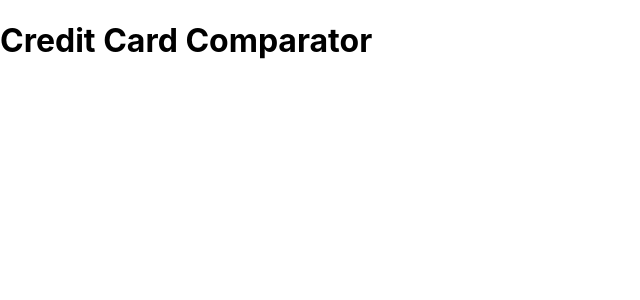
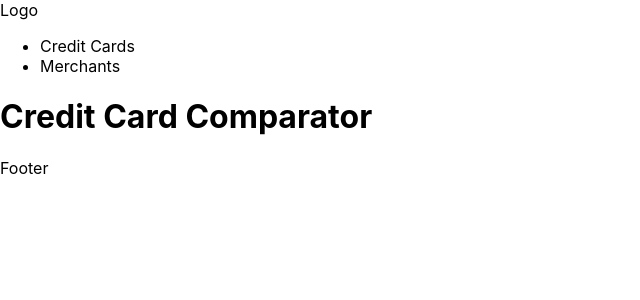
Before and after one commit to LaurieGami/creditcard-comparor, a Next.js app: page / in a window 1280 px wide. Shown: the top 300 px of the page, without its empty margins (0-640 px from the left). Built offline with nearby package versions, Linux system fonts and the light colour scheme.

Commit message:
Created a header and footer component and installed Material UI

```diff
--- /dev/null
+++ b/components/Footer/Footer.tsx
@@ -0,0 +1,11 @@
+import React from "react";
+
+const Footer = () => {
+    return (
+        <footer>
+            Footer
+        </footer>
+    );
+};
+
+export default Footer;
--- /dev/null
+++ b/components/Header/index.tsx
@@ -0,0 +1,17 @@
+import React from "react";
+
+const Header = () => {
+    return (
+        <header>
+            <div>Logo</div>
+            <nav>
+                <ul>
+                    <li>Credit Cards</li>
+                    <li>Merchants</li>
+                </ul>
+            </nav>
+        </header>
+    );
+};
+
+export default Header;
--- a/components/Layout/index.tsx
+++ b/components/Layout/index.tsx
@@ -1,7 +1,16 @@
 import React from "react";
 
+import Header from "components/Header";
+import Footer from "components/Footer/Footer";
+
 const Layout = ({ children }) => {
-  return <div>{children}</div>;
+  return (
+      <>
+        <Header />
+        <div>{children}</div>
+        <Footer />
+      </>
+    );
 };
 
 export default Layout;
--- a/package.json
+++ b/package.json
@@ -17,6 +17,9 @@
   "dependencies": {
     "@apollo/client": "^3.4.5",
     "@auth0/nextjs-auth0": "^1.5.0",
+    "@emotion/react": "^11.5.0",
+    "@emotion/styled": "^11.3.0",
+    "@mui/material": "^5.0.4",
     "@prisma/client": "^2.28.0",
     "apollo-server-micro": "^3.0.1",
     "aws-sdk": "^2.947.0",
@@ -24,7 +27,7 @@
     "graphql": "^15.5.1",
     "micro": "^9.3.4",
     "micro-cors": "^0.1.1",
-    "next": "11.0.1",
+    "next": "^11.1.2",
     "nexus": "^1.1.0",
     "react": "17.0.2",
     "react-dom": "17.0.2",
```
Also changed, not shown: 1 other file (tests, documents, lock files or other folders).
